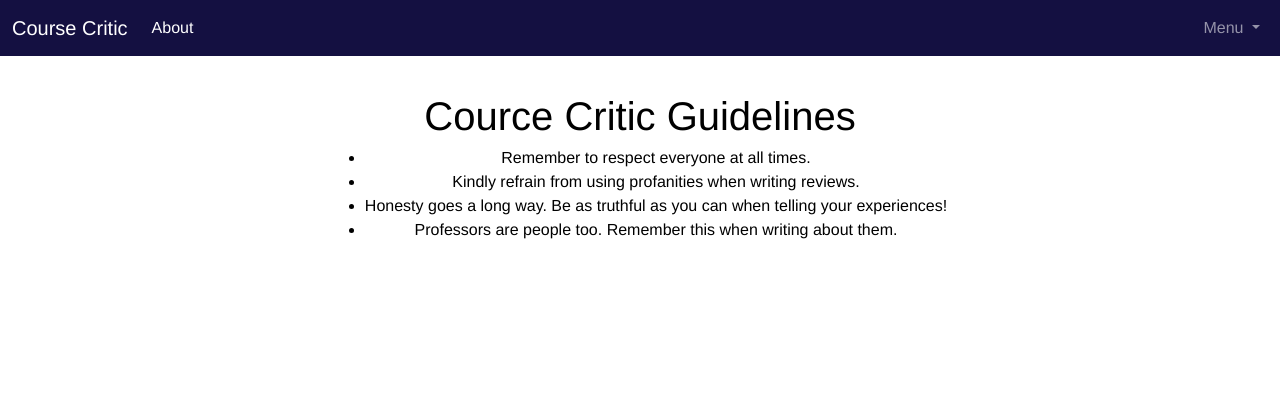
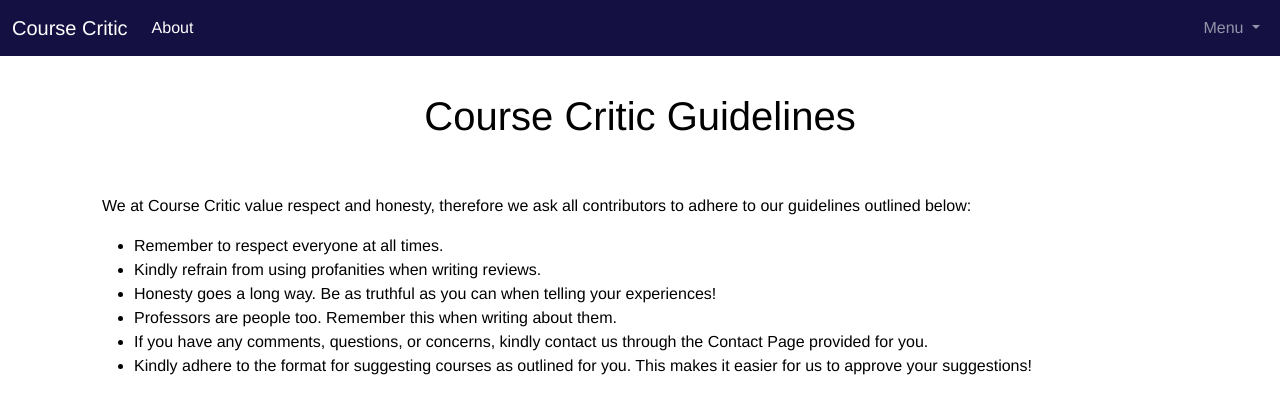
Before and after one commit to alex-varga14/Course-Critic, a Vue app in the folder vue-course-critic/: page /guidelines in a window 1280 px wide. Shown: the top 414 px of the page. Built offline with nearby package versions, Linux system fonts and the light colour scheme.

Commit message:
Fixed the bullet point alignment issue
Fixed alignment issues by aligning the text on the left side instead. Added a few more sentences and guidelines to the page.

```diff
--- a/vue-course-critic/src/components/Guidelines.vue
+++ b/vue-course-critic/src/components/Guidelines.vue
@@ -1,15 +1,24 @@
 <template>
     <div>
         <div class="guidelines text-center">
-            Cource Critic Guidelines
+            Course Critic Guidelines
         </div>
 
-        <div class="guidelines-info text-center">
+        <div class="guidelines-info">
+            <br><br>
+            <p> We at Course Critic value respect and honesty, therefore we ask all contributors to adhere
+                to our guidelines outlined below:
+            </p>
             <ul class = "guideline-text">
-                <li> <span class = "textspan"> Remember to respect everyone at all times. </span> </li>
-                <li> <span class = "textspan"> Kindly refrain from using profanities when writing reviews. </span> </li>
-                <li> <span class = "textspan"> Honesty goes a long way. Be as truthful as you can when telling your experiences! </span> </li>
-                <li> <span class = "textspan"> Professors are people too. Remember this when writing about them. </span> </li>
+                <li> Remember to respect everyone at all times. </li>
+                <li> Kindly refrain from using profanities when writing reviews. </li>
+                <li> Honesty goes a long way. Be as truthful as you can when telling your experiences! </li>
+                <li> Professors are people too. Remember this when writing about them. </li>
+                <li> If you have any comments, questions, or concerns, kindly contact us through the Contact Page provided for you. </li>
+                <li> Kindly adhere to the format for suggesting courses as outlined for you.
+                     This makes it easier for us to approve your suggestions!
+                </li>
+
             </ul>
         </div>
     </div>
@@ -22,18 +31,13 @@ export default {
 </script>
 
 <style>
-p {
-    color: black;
-}
-
 .guideline-text {
     color: black;
 }
 
-ul {
-    display: inline-block;
+p {
+    color: black;
 }
-
 .guidelines {
     font-weight: 300;
     font-size: 40px;
```
